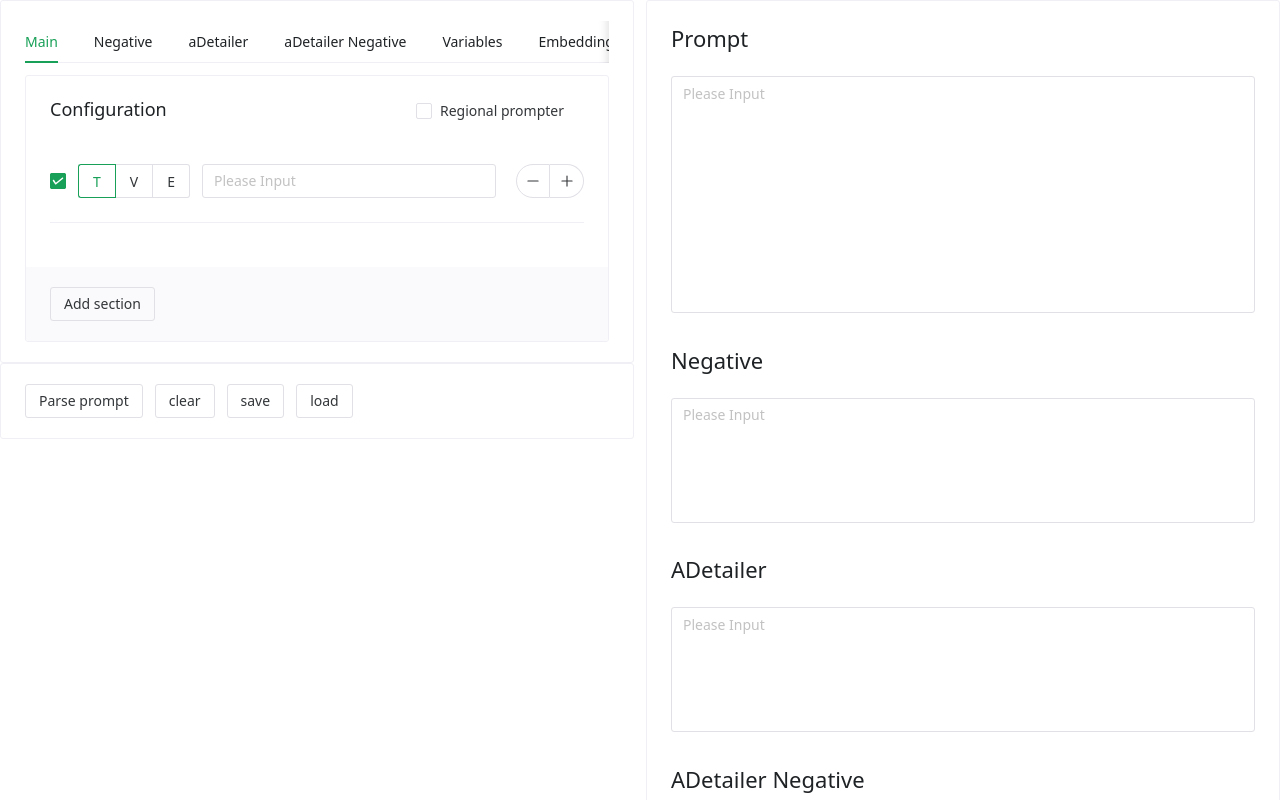
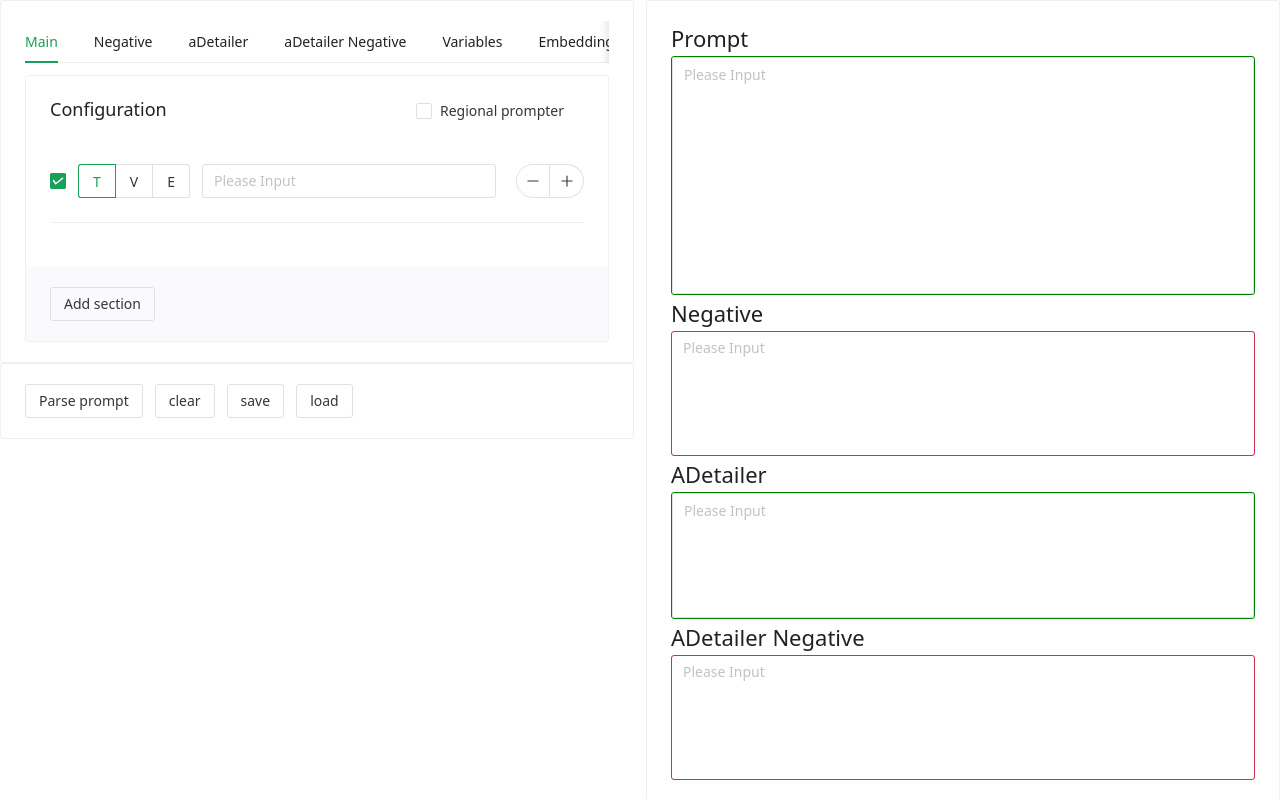
Before and after one commit to aiartsy77/sd-prompt-builder, a Vue app: page / in a window 1280 px wide. Shown: the top 800 px of the page. Built offline with nearby package versions, Linux system fonts and the light colour scheme.

Commit message:
fix enter and copy to clipboard

```diff
--- a/src/components/ADetailerConfig.vue
+++ b/src/components/ADetailerConfig.vue
@@ -8,7 +8,7 @@ const { aDetailerPhrases } = storeToRefs(store);
 </script>
 
 <template>
-  <SectionPhrasesInput v-model:value="aDetailerPhrases" />
+  <SectionPhrasesInput v-model="aDetailerPhrases" />
 </template>
 
 <style scoped></style>
--- a/src/components/ADetailerNegativeConfig.vue
+++ b/src/components/ADetailerNegativeConfig.vue
@@ -8,7 +8,7 @@ const { aDetailerNegPhrases } = storeToRefs(store);
 </script>
 
 <template>
-  <SectionPhrasesInput v-model:value="aDetailerNegPhrases" />
+  <SectionPhrasesInput v-model="aDetailerNegPhrases" />
 </template>
 
 <style scoped></style>
--- a/src/components/NegPhrasesConfig.vue
+++ b/src/components/NegPhrasesConfig.vue
@@ -8,7 +8,7 @@ const { negPhrases } = storeToRefs(store);
 </script>
 
 <template>
-  <SectionPhrasesInput v-model:value="negPhrases" :isNegative="true" />
+  <SectionPhrasesInput v-model="negPhrases" :isNegative="true" />
 </template>
 
 <style scoped></style>
--- a/src/components/PromptsOutput.vue
+++ b/src/components/PromptsOutput.vue
@@ -18,38 +18,45 @@ const copyToClipboard = (event) => {
 
 <template>
   <n-card>
-    <n-h2>Prompt</n-h2>
+    <n-h2 style="margin: 0">Prompt</n-h2>
     <n-input
       class="prompt-output"
+      round
+      style="border: 1px solid green"
       type="textarea"
       :autosize="{ minRows: 10 }"
       :value="prompt"
-      round
       @click="copyToClipboard"
     />
-    <n-h2>Negative</n-h2>
+    <n-h2 style="margin: 0">Negative</n-h2>
     <n-input
       class="prompt-output"
+      round
+      status="error"
       type="textarea"
       :autosize="{ minRows: 5 }"
       :value="negative"
-      round
+      @click="copyToClipboard"
     />
-    <n-h2>ADetailer</n-h2>
+    <n-h2 style="margin: 0">ADetailer</n-h2>
     <n-input
       class="prompt-output"
+      round
+      style="border: 1px solid green"
       type="textarea"
       :autosize="{ minRows: 5 }"
       :value="aDetailer"
-      round
+      @click="copyToClipboard"
     />
-    <n-h2>ADetailer Negative</n-h2>
+    <n-h2 style="margin: 0">ADetailer Negative</n-h2>
     <n-input
       class="prompt-output"
+      round
       type="textarea"
       :autosize="{ minRows: 5 }"
       :value="aDetailerNegative"
-      round
+      @click="copyToClipboard"
+      status="error"
     />
   </n-card>
 </template>
--- a/src/components/SectionPhrasesInput.vue
+++ b/src/components/SectionPhrasesInput.vue
@@ -10,6 +10,8 @@ const phraseTypes = ["T", "V", "E"];
 const { activeVariables, postiveEmbeddings, negativeEmbeddings } = storeToRefs(store);
 
 const embeddingOptions = isNegative ? negativeEmbeddings : postiveEmbeddings;
+
+console.log("model value here is:", model.value);
 
 const handleEnter = async (event, index, val) => {
   model.value.splice(index + 1, 0, newPhrase());
```
